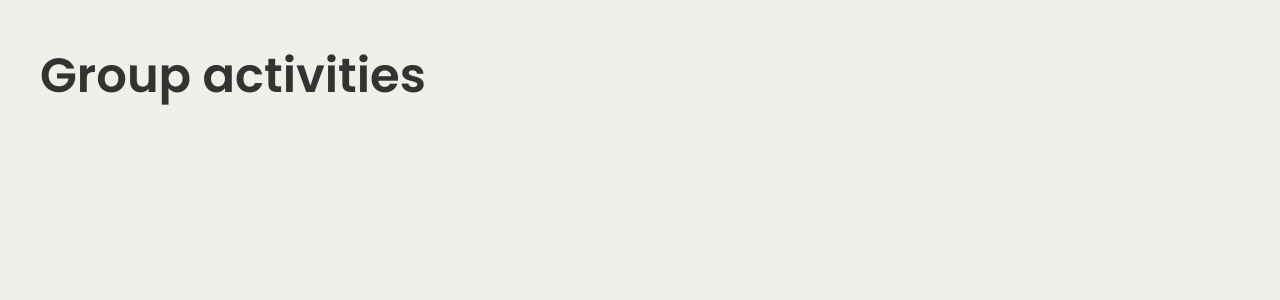
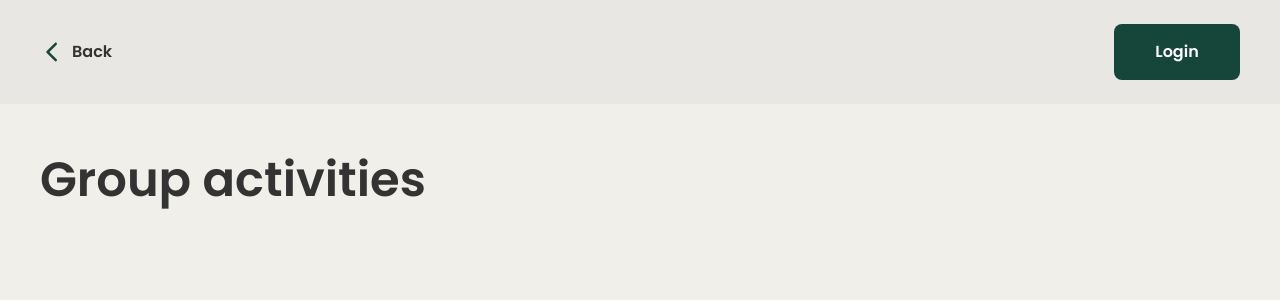
Before and after one commit to Gincb/bright-projects, a React (Create React App) app: page /group in a window 1280 px wide. Shown: the top 300 px of the page. Built offline with nearby package versions, Linux system fonts and the light colour scheme.

Commit message:
feat: header and loader

```diff
--- a/src/components/buttons/PrimaryButton.tsx
+++ b/src/components/buttons/PrimaryButton.tsx
@@ -1,20 +1,16 @@
 import React, { ButtonHTMLAttributes, FC } from "react"
 
 interface IButton extends ButtonHTMLAttributes<HTMLButtonElement> {
-  maxWidth?: string
-  rounded?: boolean
+  additionalClass?: string
 }
 
 export const PrimaryButton: FC<IButton> = ({
   children,
-  maxWidth,
-  rounded = false,
+  additionalClass,
   ...props
 }) => (
   <button
-    className={`bg-primary border-t-2 border-t-primary duration-300 text-white font-semibold p-4 w-full hover:bg-white hover:text-primary transition-colors ${
-      rounded ?? "rounded-lg"
-    } max-w-[${maxWidth}]`}
+    className={`bg-primary duration-300 text-white font-semibold p-4 w-full hover:bg-white hover:text-primary transition-colors ${additionalClass}`}
     {...props}
   >
     {children}
--- /dev/null
+++ b/src/components/loader/Loader.tsx
@@ -0,0 +1,11 @@
+import React from "react"
+
+export const Loader = () => {
+  return (
+    <div className="bg-foreground w-full h-full z-50 fixed top-0 left-0">
+      <div className="flex justify-center items-center h-full w-full absolute top-0 left-0">
+        <div className="w-[5rem] h-[5rem] border-8 border-primary border-b-foreground rounded-full animate-spin" />
+      </div>
+    </div>
+  )
+}
--- a/src/layouts/Container.tsx
+++ b/src/components/wrappers/Container.tsx
@@ -1,7 +1,7 @@
 import React, { FC, ReactNode } from "react"
 
 export const Container: FC<{ children: ReactNode }> = ({ children }) => (
-  <div className="max-w-[78rem] p-4 md:p-6 [&:nth-child(1)]:mx-auto">
+  <div className="max-w-[78rem] p-4 md:p-6 mx-auto">
     {children}
   </div>
 )
--- a/src/index.tsx
+++ b/src/index.tsx
@@ -3,12 +3,15 @@ import ReactDOM from "react-dom/client"
 import { createBrowserRouter, RouterProvider } from "react-router-dom"
 import "./index.css"
 import { UserContextProvider } from "./context/UserContext"
-import { Container } from "layouts/Container"
 import { Routes } from "constants/routes"
 import { Home } from "pages/home"
 import { Group } from "pages/group"
+import { PageLayout } from "layouts/PageLayout"
 
 const router = createBrowserRouter([
+  {
+    element: <PageLayout />,
+    children: [
       {
         path: Routes.home,
         element: <Home />,
@@ -17,15 +20,15 @@ const router = createBrowserRouter([
         path: Routes.group,
         element: <Group />,
       },
+    ],
+  },
 ])
 
 const root = ReactDOM.createRoot(document.getElementById("root") as HTMLElement)
 root.render(
   <React.StrictMode>
     <UserContextProvider>
-      <Container>
       <RouterProvider router={router} />
-      </Container>
     </UserContextProvider>
   </React.StrictMode>
 )
--- /dev/null
+++ b/src/layouts/Header.tsx
@@ -0,0 +1,42 @@
+import React, { useContext } from "react"
+import { useLocation, useNavigate } from "react-router-dom"
+import { Container } from "../components/wrappers/Container"
+import { Routes } from "constants/routes"
+import { UserContext } from "context/UserContext"
+import { PrimaryButton } from "components/buttons/PrimaryButton"
+
+export const Header = () => {
+  const navigate = useNavigate()
+  const { pathname } = useLocation()
+  const { user } = useContext(UserContext)
+
+  const hideBackBtn = pathname === Routes.home
+
+  return (
+    <div className="bg-foreground">
+      <Container>
+        <div
+          className={`flex flex-row ${
+            hideBackBtn ? "justify-end" : "justify-between"
+          }`}
+        >
+          {!hideBackBtn && (
+            <div
+              className="flex flex-row items-center cursor-pointer"
+              onClick={() => navigate(-1)}
+            >
+              <img src="/icons/back.svg" alt="back arrow" />
+              <p className="ml-2 font-semibold">Back</p>
+            </div>
+          )}
+
+          {!user && (
+            <PrimaryButton additionalClass="rounded-lg max-w-[7.875rem]">
+              Login
+            </PrimaryButton>
+          )}
+        </div>
+      </Container>
+    </div>
+  )
+}
--- /dev/null
+++ b/src/layouts/PageLayout.tsx
@@ -0,0 +1,13 @@
+import React from "react"
+import { Outlet } from "react-router-dom"
+import { Container } from "components/wrappers/Container"
+import { Header } from "./Header"
+
+export const PageLayout = () => (
+  <>
+    <Header />
+    <Container>
+      <Outlet />
+    </Container>
+  </>
+)
--- a/src/pages/home/components/GroupCard.tsx
+++ b/src/pages/home/components/GroupCard.tsx
@@ -84,7 +84,12 @@ export const GroupCard: FC<IGroupCard> = ({
           </p>
         </div>
       </div>
-      <PrimaryButton onClick={handleRedirect}>Read more</PrimaryButton>
+      <PrimaryButton
+        onClick={handleRedirect}
+        additionalClass="border-t-2 border-t-primary"
+      >
+        Read more
+      </PrimaryButton>
     </div>
   )
 }
--- a/src/pages/home/index.tsx
+++ b/src/pages/home/index.tsx
@@ -2,16 +2,17 @@ import React from "react"
 import { GroupList } from "./sections/GroupList"
 import { GROUP_APIS } from "constants/apis"
 import { useFetchData } from "hooks/useFetch"
+import { Loader } from "components/loader/Loader"
 
 export const Home = () => {
   const { data: groups, isLoading } = useFetchData(GROUP_APIS.PUBLISHED_GROUPS)
 
   return !isLoading && groups ? (
-    <>
-      <p className="text-h1-mob md:text-h1 my-4">Group activities</p>
+    <div>
+      <p className="text-h1-mob md:text-h1 my-4 md:my-6">Group activities</p>
       <GroupList groups={groups} />
-    </>
+    </div>
   ) : (
-    <></>
+    <Loader />
   )
 }
```
Also changed, not shown: public/icons/back.svg (added). Lines whose indentation alone changed are shown as unchanged.
